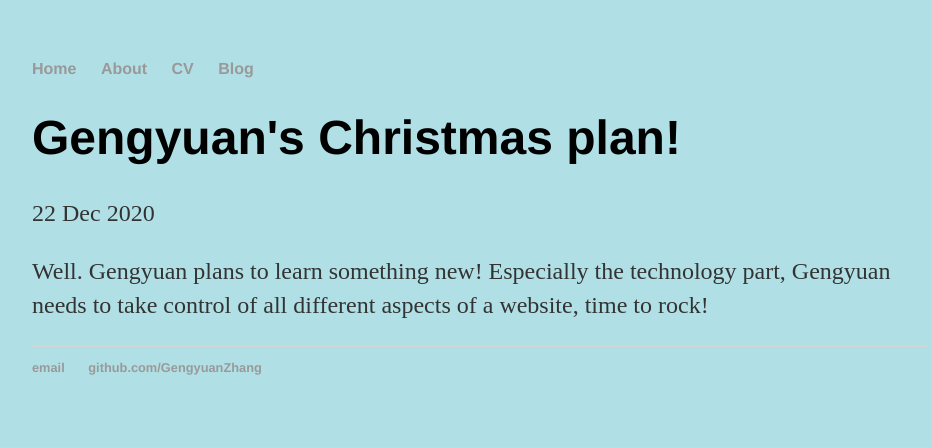
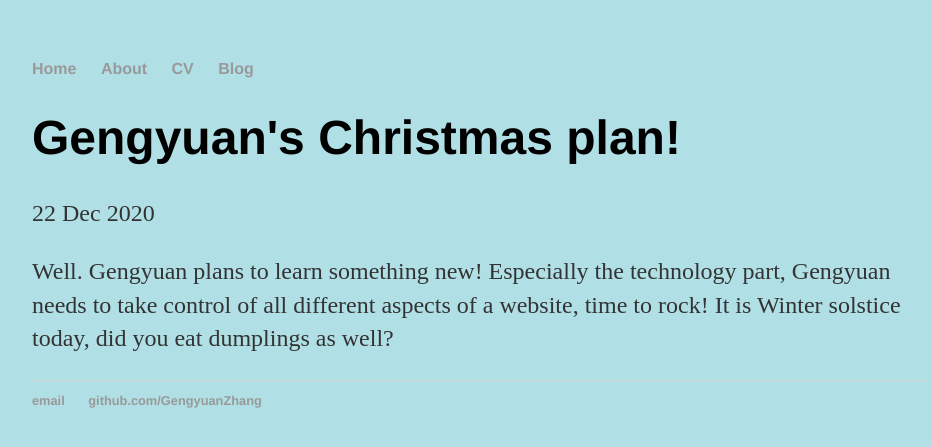
Before and after one commit to GengyuanZhang/GengyuanZhang.github.io, a Jekyll site: the page built from _posts/2020-12-22-gengyuan-zhang-full-stack.md, in a window 1280 px wide. Shown: the top 447 px of the page, without its empty margins (160-1091 px from the left). Built offline with Jekyll 4.4.1, drawn with Linux system fonts in a browser that asks for light colours.

Commit message:
Update 2020-12-22-gengyuan-zhang-full-stack.md

```diff
--- a/_posts/2020-12-22-gengyuan-zhang-full-stack.md
+++ b/_posts/2020-12-22-gengyuan-zhang-full-stack.md
@@ -4,4 +4,4 @@
 date: 2020-12-22
 ---
 
-Well. Gengyuan plans to learn something new! Especially the technology part, Gengyuan needs to take control of all different aspects of a website, time to rock!
+Well. Gengyuan plans to learn something new! Especially the technology part, Gengyuan needs to take control of all different aspects of a website, time to rock! It is Winter solstice today, did you eat dumplings as well?
```
